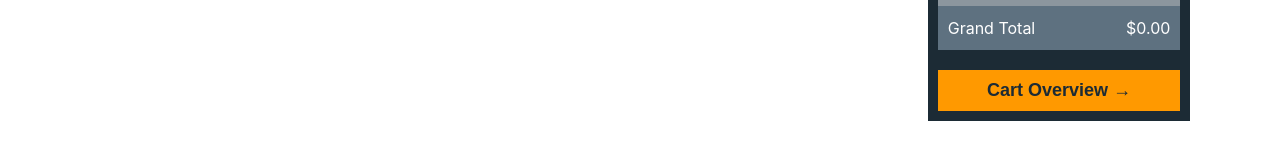
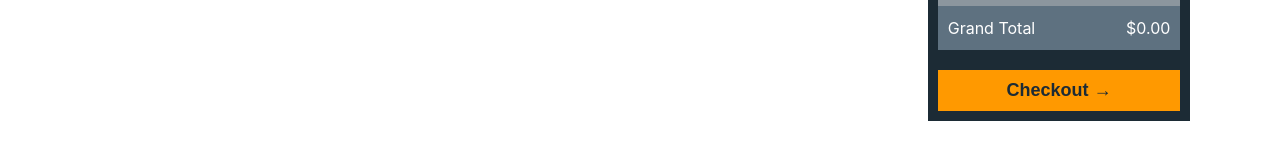
Before and after one commit to sarwar-hub/ema-john, a React (Vite) app: page /cart in a window 1280 px wide. Shown: the part 376-536 px from the top of the page. Built offline with nearby package versions, Linux system fonts and the light colour scheme.

Commit message:
minicart children edited

```diff
--- a/src/components/Cart/Cart.jsx
+++ b/src/components/Cart/Cart.jsx
@@ -36,7 +36,7 @@ const Cart = () => {
             <div>
                 <h1>Cart calculation</h1>
                 <MiniCart savedProducts={cart} clearCart={clearCart}>
-                    <Link to="/checkout"><button className='cart-bottom-button'>Cart Overview →</button></Link>
+                    <Link to="/checkout"><button className='cart-bottom-button'>Checkout →</button></Link>
                 </MiniCart>
             </div>
         </div>
--- a/src/components/Shop/Shop.jsx
+++ b/src/components/Shop/Shop.jsx
@@ -4,6 +4,11 @@ import MiniCart from '../MiniCart/MiniCart';
 import Product from '../Product/Product';
 import './Shop.css';
 import { Link } from 'react-router-dom';
+
+
+
+
+
 
 const Shop = () => {
     const [products, setProducts] = useState([]);
```
